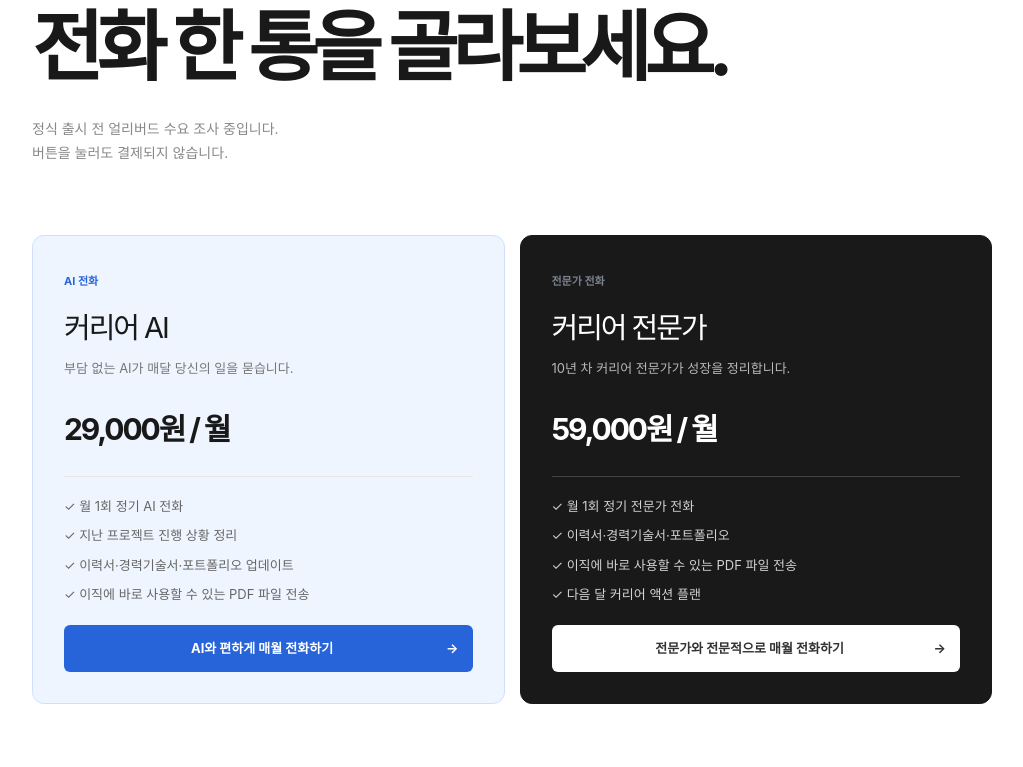
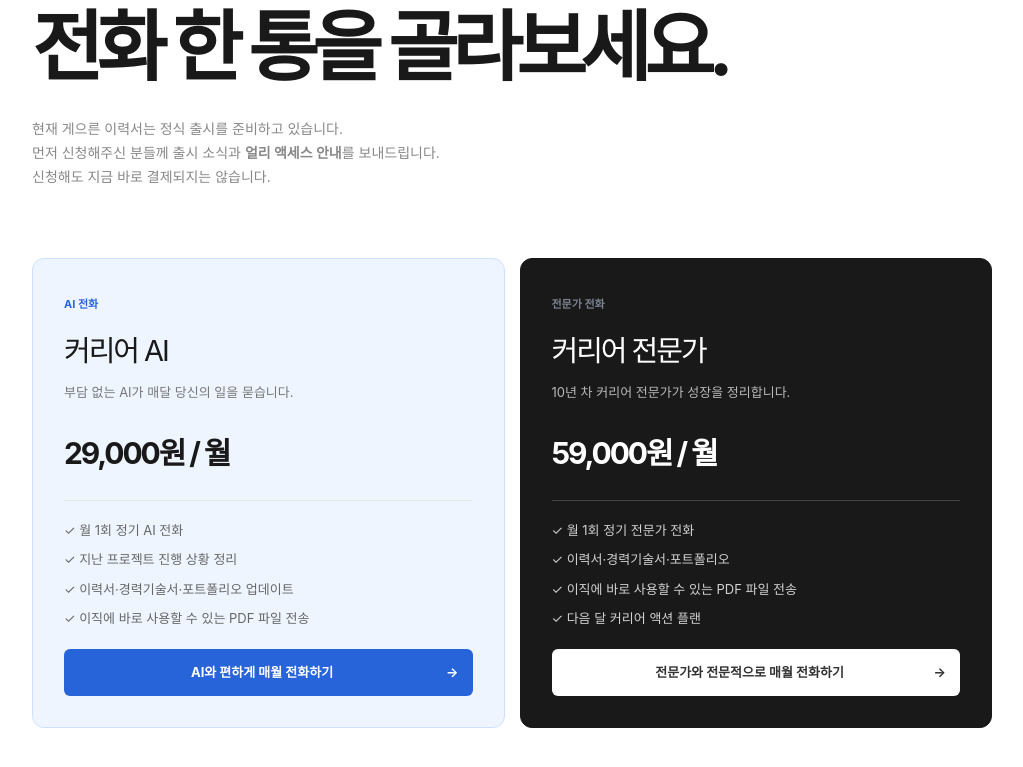
Before and after one commit to lazyresume/ad_check, a Next.js app: page / in a window 1280 px wide. Shown: the part 3355-4122 px from the top of the page, without its empty margins (128-1151 px from the left). Built offline with nearby package versions, Linux system fonts and the light colour scheme; a web font is replaced by a local one.

Commit message:
Refresh launch messaging and link preview copy

```diff
--- a/app/layout.tsx
+++ b/app/layout.tsx
@@ -17,11 +17,11 @@ const geistMono = Geist_Mono({
 
 export const metadata: Metadata = {
   title: "게으른 이력서 — 매달 전화 한 통으로 커리어 업데이트",
-  description: "매달 전화 한 통으로 이번 달의 프로젝트와 성과를 정리하고, 이력서·경력기술서·포트폴리오를 최신 상태로 업데이트하세요.",
+  description: "매달 이력서를 업데이트하고, 다음 이직을 준비하세요.",
   metadataBase: new URL("https://lazyresume.lazyresume-kr.workers.dev"),
   openGraph: {
     title: "게으른 이력서 — 매달 전화 한 통으로 커리어 업데이트",
-    description: "이번 달에 한 일을 편하게 말하면, 이력서·경력기술서·포트폴리오로 정리해드려요.",
+    description: "매달 이력서를 업데이트하고, 다음 이직을 준비하세요.",
     url: "https://lazyresume.lazyresume-kr.workers.dev",
     siteName: "게으른 이력서",
     locale: "ko_KR",
@@ -30,7 +30,7 @@ export const metadata: Metadata = {
   twitter: {
     card: "summary",
     title: "게으른 이력서 — 매달 전화 한 통으로 커리어 업데이트",
-    description: "이번 달에 한 일을 편하게 말하면, 커리어 문서로 정리해드려요.",
+    description: "매달 이력서를 업데이트하고, 다음 이직을 준비하세요.",
   },
   icons: {
     icon: "/favicon.svg",
--- a/app/page.tsx
+++ b/app/page.tsx
@@ -37,7 +37,7 @@ export default function Home() {
     <section className="scene statement-scene"><div className="scene-inner statement reveal"><p className="tiny-label">WHY LAZYRESUME</p><h2>혹시 이직 준비가<br /><span>‘밀린 숙제’처럼</span><br />느껴지시나요?</h2><p>업무하느라 바빠서 이력서를 열기 싫고,<br />성과를 어떤 양식에 써야 할지 막막하고,<br />노션·PPT·워드 같은 툴도 스트레스라면.</p></div></section>
     <section className="scene story-scene" id="story"><div className="scene-inner story-inner reveal"><p className="tiny-label">HOW IT WORKS</p><h2>당신은 말하기만 하세요.<br /><strong>나머지는 게으른 이력서가 할게요.</strong></h2><div className="story-steps"><div><b>01</b><h3>정기 전화</h3><p>전문 커리어 AI가 질문을 던져요.<br />이번 달의 일을 편하게 말해요.</p></div><div><b>02</b><h3>전문가 문서화</h3><p>대화 속 성과를 발견해<br />매력적인 문장으로 정리해요.</p></div><div><b>03</b><h3>업데이트 완료</h3><p>이력서·경력기술서·포트폴리오와<br />실물 인쇄 배송까지 이어집니다.</p></div></div></div></section>
     <section className="result-band"><div className="result-inner reveal"><div className="result-copy"><p className="tiny-label">FROM TALK TO DOCUMENT</p><h2>말은 흘러가지만<br /><strong>기록은 남으니까.</strong></h2><p>통화 전의 막연한 이야기가<br />내일의 이력서 문장이 됩니다.</p></div><div className="result-paper"><small>이번 달의 성과</small><p>신규 고객 온보딩 프로세스를 개선해<br /><b>초기 이탈률을 18% 줄였습니다.</b></p><hr /><small>다음 달의 질문</small><p>이 성과를 만든 나만의 방법은<br />무엇이었을까요?</p></div></div></section>
-    <section className="plans-scene" id="plans"><div className="scene-inner reveal"><p className="tiny-label">CHOOSE YOUR CALL</p><h2>나에게 맞는<br /><strong>전화 한 통</strong>을 골라보세요.</h2><p className="plans-note">정식 출시 전 얼리버드 수요 조사 중입니다.<br />버튼을 눌러도 결제되지 않습니다.</p><div className="toss-plans">{(Object.keys(plans) as Plan[]).map((id) => <article key={id} className={`toss-plan ${id === "human" ? "dark" : ""}`}><span className="plan-label">{plans[id].label}</span><h3>{plans[id].title}</h3><p>{plans[id].desc}</p><strong className="plan-price">{plans[id].price}</strong><ul>{plans[id].items.map((item) => <li key={item}>✓ {item}</li>)}</ul><button onClick={() => choose(id)}>{id === "ai" ? "AI와 편하게 매월 전화하기" : "전문가와 전문적으로 매월 전화하기"} <span>→</span></button></article>)}</div></div></section>
+    <section className="plans-scene" id="plans"><div className="scene-inner reveal"><p className="tiny-label">CHOOSE YOUR CALL</p><h2>나에게 맞는<br /><strong>전화 한 통</strong>을 골라보세요.</h2><p className="plans-note">현재 게으른 이력서는 정식 출시를 준비하고 있습니다.<br />먼저 신청해주신 분들께 출시 소식과 <strong>얼리 액세스 안내</strong>를 보내드립니다.<br />신청해도 지금 바로 결제되지는 않습니다.</p><div className="toss-plans">{(Object.keys(plans) as Plan[]).map((id) => <article key={id} className={`toss-plan ${id === "human" ? "dark" : ""}`}><span className="plan-label">{plans[id].label}</span><h3>{plans[id].title}</h3><p>{plans[id].desc}</p><strong className="plan-price">{plans[id].price}</strong><ul>{plans[id].items.map((item) => <li key={item}>✓ {item}</li>)}</ul><button onClick={() => choose(id)}>{id === "ai" ? "AI와 편하게 매월 전화하기" : "전문가와 전문적으로 매월 전화하기"} <span>→</span></button></article>)}</div></div></section>
     <section className="faq-scene" id="faq"><div className="scene-inner faq-inner reveal"><p className="tiny-label">ONE LAST THING</p><h2>시작하기 전에<br /><strong>궁금한 것들.</strong></h2><div className="faq-list"><details><summary>통화 시간은 정해져 있나요?<span>+</span></summary><p>온보딩 후 서로 편한 날짜와 시간대를 정합니다. 늦은 저녁도 가능합니다.</p></details><details><summary>AI가 제 일을 이해할 수 있나요?<span>+</span></summary><p>첫 통화에서 커리어 베이스를 만들고, 지난 기록을 참고해 질문합니다.</p></details><details><summary>신청하면 바로 결제되나요?<span>+</span></summary><p>아니요. 현재는 수요 조사 단계이며 출시 알림을 위한 신청만 받습니다.</p></details></div></div></section>
     <section className="final-scene"><div className="scene-inner reveal"><p className="tiny-label">YOUR FUTURE SELF WILL THANK YOU</p><h2>이번 달의 나를<br /><strong>놓치지 마세요.</strong></h2><button className="black-pill" onClick={() => choose("ai")}>얼리버드 신청하기 <span>→</span></button></div></section>
     <footer className="toss-footer"><span>© 2026 lazyresume</span><span>매달 한 통, 나를 업데이트하는 시간</span><span>@lazyresume</span></footer>
```
